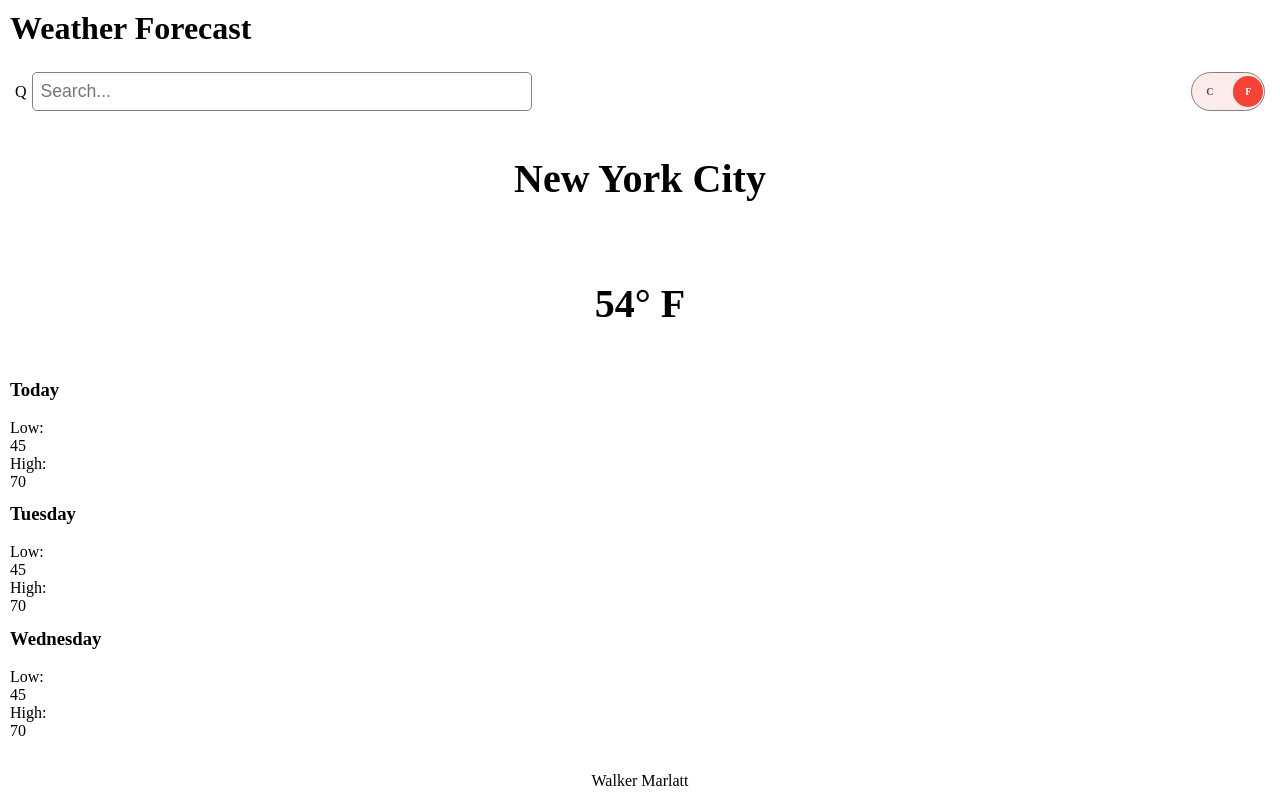
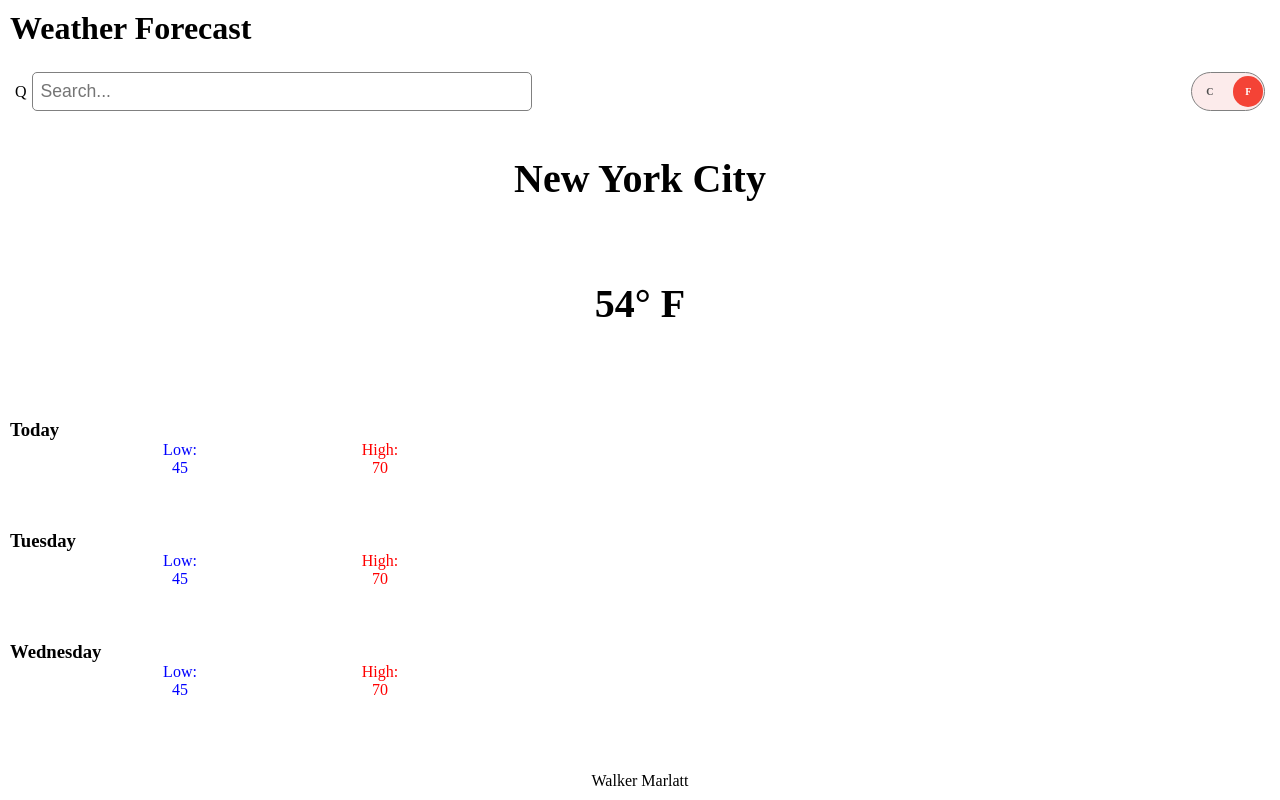
Before and after one commit to marlatte/weather-app, a website built with webpack: page src/index.html in a window 1280 px wide. Built offline with nearby package versions, Linux system fonts and the light colour scheme; no server answers.

Commit message:
Add forecast info

```diff
--- a/src/index.html
+++ b/src/index.html
@@ -44,11 +44,11 @@
 					<h3 class="title">Today</h3>
 					<div class="info">
 						<img src="" alt="" class="icon">
-						<div class="daily-low">
+						<div class="daily low">
 							<p>Low:</p>
 							<p class="num">45</p>
 						</div>
-						<div class="daily-high">
+						<div class="daily high">
 							<p>High:</p>
 							<p class="num">70</p>
 						</div>
@@ -58,11 +58,11 @@
 					<h3 class="title">Tuesday</h3>
 					<div class="info">
 						<img src="" alt="" class="icon">
-						<div class="daily-low">
+						<div class="daily low">
 							<p>Low:</p>
 							<p class="num">45</p>
 						</div>
-						<div class="daily-high">
+						<div class="daily high">
 							<p>High:</p>
 							<p class="num">70</p>
 						</div>
@@ -72,11 +72,11 @@
 					<h3 class="title">Wednesday</h3>
 					<div class="info">
 						<img src="" alt="" class="icon">
-						<div class="daily-low">
+						<div class="daily low">
 							<p>Low:</p>
 							<p class="num">45</p>
 						</div>
-						<div class="daily-high">
+						<div class="daily high">
 							<p>High:</p>
 							<p class="num">70</p>
 						</div>
--- a/src/index.js
+++ b/src/index.js
@@ -41,14 +41,12 @@ function formatDate(forecastDay) {
 	return daysOfTheWeek[shortDay];
 }
 
-function updateDisplay() {
+function setCurrentInfo() {
 	const currentCity = document.querySelector('.city');
 	const currentIcon = document.querySelector('.current-icon');
 	const currentTemp = document.querySelector('.current-temp');
-	const dayOneTitle = document.querySelector('.day-1 .title');
-	const dayTwoTitle = document.querySelector('.day-2 .title');
 
-	const { location, current, forecast } = currentData;
+	const { location, current } = currentData;
 
 	currentCity.textContent = location.name;
 	currentTemp.textContent = tempScale.checked
@@ -56,16 +54,40 @@ function updateDisplay() {
 		: `${current.temp_c}° C`;
 	currentIcon.src = `https:${current.condition.icon}`;
 	currentIcon.alt = `${current.condition.text} weather icon`;
+}
 
-	dayOneTitle.textContent = formatDate(forecast.forecastday[1].date);
-	dayTwoTitle.textContent = formatDate(forecast.forecastday[2].date);
+function setForecastInfo() {
+	[0, 1, 2].forEach((dayNum) => {
+		const forecast = currentData.forecast.forecastday[dayNum];
+		const title = document.querySelector(`.day-${dayNum} .title`);
+		const icon = document.querySelector(`.day-${dayNum} .icon`);
+		const low = document.querySelector(`.day-${dayNum} .daily.low .num`);
+		const high = document.querySelector(`.day-${dayNum} .daily.high .num`);
+
+		title.textContent = !dayNum ? 'Today' : formatDate(forecast.date);
+
+		icon.src = `https:${forecast.day.condition.icon}`;
+
+		low.textContent = tempScale.checked
+			? `${forecast.day.mintemp_f}° F`
+			: `${forecast.day.mintemp_c}° C`;
+
+		high.textContent = tempScale.checked
+			? `${forecast.day.maxtemp_f}° F`
+			: `${forecast.day.maxtemp_c}° C`;
+	});
+}
+
+function updateDisplay() {
+	setCurrentInfo();
+	setForecastInfo();
+	// Remove loading icon
 }
 
 async function changeCity(targetCity) {
 	currentData = await getWeatherData(targetCity);
 	console.log(currentData);
 	updateDisplay();
-	// Remove loading icon
 }
 
 function handleSearch(e) {
--- a/src/styles/main.css
+++ b/src/styles/main.css
@@ -60,4 +60,27 @@ main {
 	justify-content: space-evenly;
 }
 
+.forecast > * {
+	width: min(400px, 80%);
+}
+
+.forecast .info {
+	display: flex;
+	justify-content: space-between;
+	align-items: center;
+}
+
+.forecast .daily {
+	min-width: 60px;
+	text-align: center;
+}
+
+.forecast .low {
+	color: blue;
+}
+
+.forecast .high {
+	color: red;
+}
+
 /* ---------------     /Main     --------------- */
```
Also changed, not shown: dist/index.bundle.js, dist/index.html.
